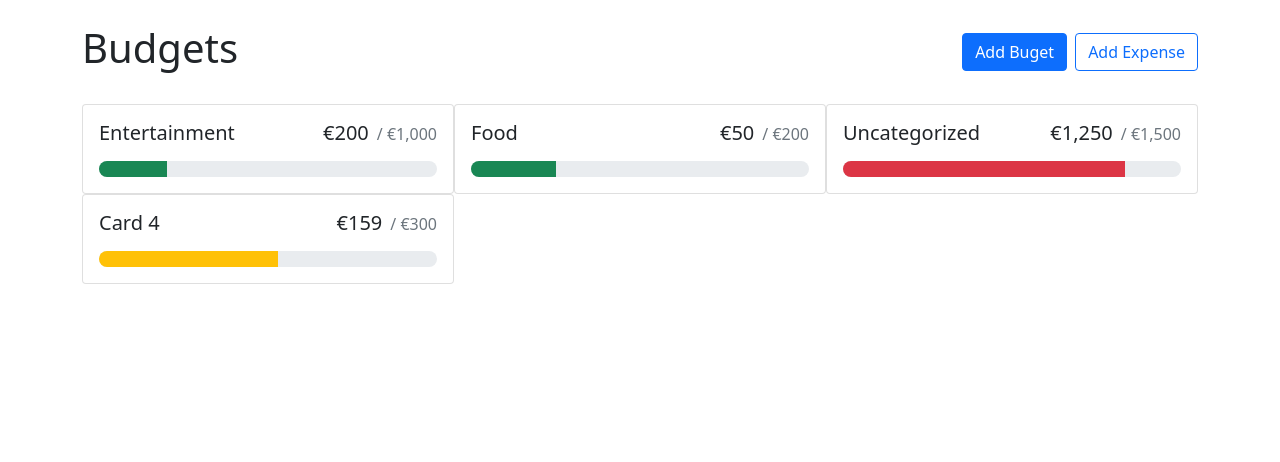
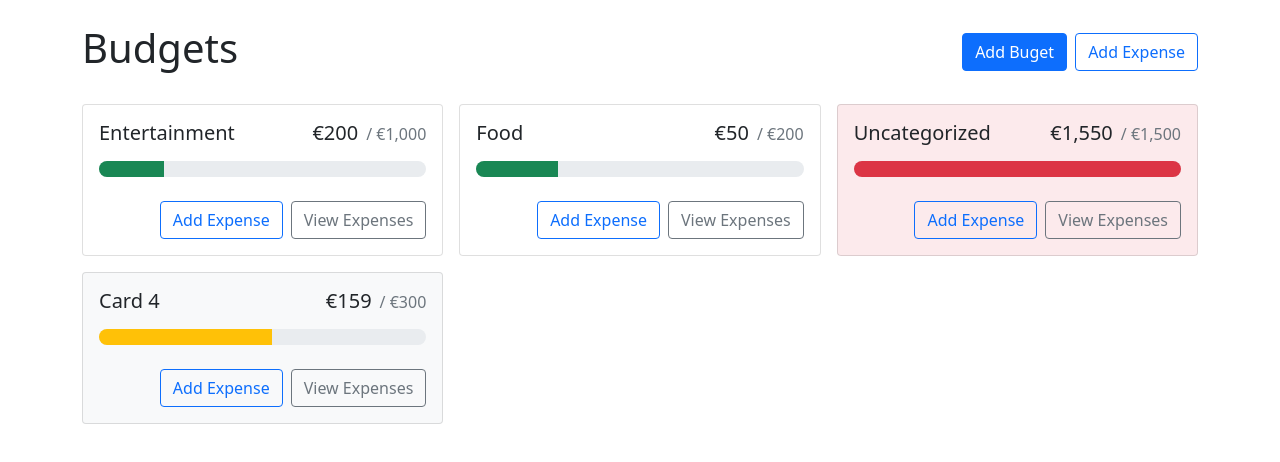
Before and after one commit to jeromemeichelbeck/budget-app, a React (Create React App) app: page / in a window 1280 px wide. Shown: the top 462 px of the page. Built offline with nearby package versions, Linux system fonts and the light colour scheme.

Commit message:
budget card buttons + background

```diff
--- a/src/components/BudgetCard.tsx
+++ b/src/components/BudgetCard.tsx
@@ -1,5 +1,5 @@
 import { FC } from 'react'
-import { Card } from 'react-bootstrap'
+import { Button, Card, Stack } from 'react-bootstrap'
 import BudgetProgressBar from './BudgetProgressBar'
 import CurrencyFormatter from './CurrencyFormatter'
 
@@ -7,11 +7,24 @@ interface BudgetCardProps {
   name: string
   amount: number
   maxAmount: number
+  gray?: boolean
 }
 
-const BudgetCard: FC<BudgetCardProps> = ({ name, amount, maxAmount }) => {
+const BudgetCard: FC<BudgetCardProps> = ({
+  name,
+  amount,
+  maxAmount,
+  gray = false,
+}) => {
+  const classNames: string[] = []
+  if (amount > maxAmount) {
+    classNames.push('bg-danger', 'bg-opacity-10')
+  } else if (gray) {
+    classNames.push('bg-light')
+  }
+
   return (
-    <Card>
+    <Card className={classNames.join(' ')}>
       <Card.Body>
         <Card.Title className="d-flex justify-content-between align-items-baseline fw-normal mb-3">
           <div className="me-2">{name}</div>
@@ -24,6 +37,12 @@ const BudgetCard: FC<BudgetCardProps> = ({ name, amount, maxAmount }) => {
           </div>
         </Card.Title>
         <BudgetProgressBar amount={amount} maxAmount={maxAmount} />
+        <Stack direction="horizontal" gap={2} className="mt-4">
+          <Button variant="outline-primary" className="ms-auto">
+            Add Expense
+          </Button>
+          <Button variant="outline-secondary">View Expenses</Button>
+        </Stack>
       </Card.Body>
     </Card>
   )
--- a/src/components/Grid.tsx
+++ b/src/components/Grid.tsx
@@ -10,7 +10,7 @@ const Grid: FC<GridProps> = ({ minWidth, gap, align, children }) => {
   const style: CSSProperties = {
     display: 'grid',
     gridTemplateColumns: `repeat(auto-fill, minmax(${minWidth}px, 1fr))`,
-    gap: typeof gap === 'number' ? `${gap}` : `${gap}rem`,
+    gap: typeof gap === 'number' ? `${gap}rem` : `${gap}`,
   }
   if (align) {
     style.alignItems = `flex-${align}`
--- a/src/components/Main.tsx
+++ b/src/components/Main.tsx
@@ -10,8 +10,8 @@ const Main: FC<Mainprops> = () => {
       <Grid minWidth={300} gap={1} align="start">
         <BudgetCard name="Entertainment" amount={200} maxAmount={1000} />
         <BudgetCard name="Food" amount={50} maxAmount={200} />
-        <BudgetCard name="Uncategorized" amount={1250} maxAmount={1500} />
-        <BudgetCard name="Card 4" amount={159} maxAmount={300} />
+        <BudgetCard name="Uncategorized" amount={1550} maxAmount={1500} />
+        <BudgetCard name="Card 4" amount={159} maxAmount={300} gray />
       </Grid>
     </main>
   )
```
